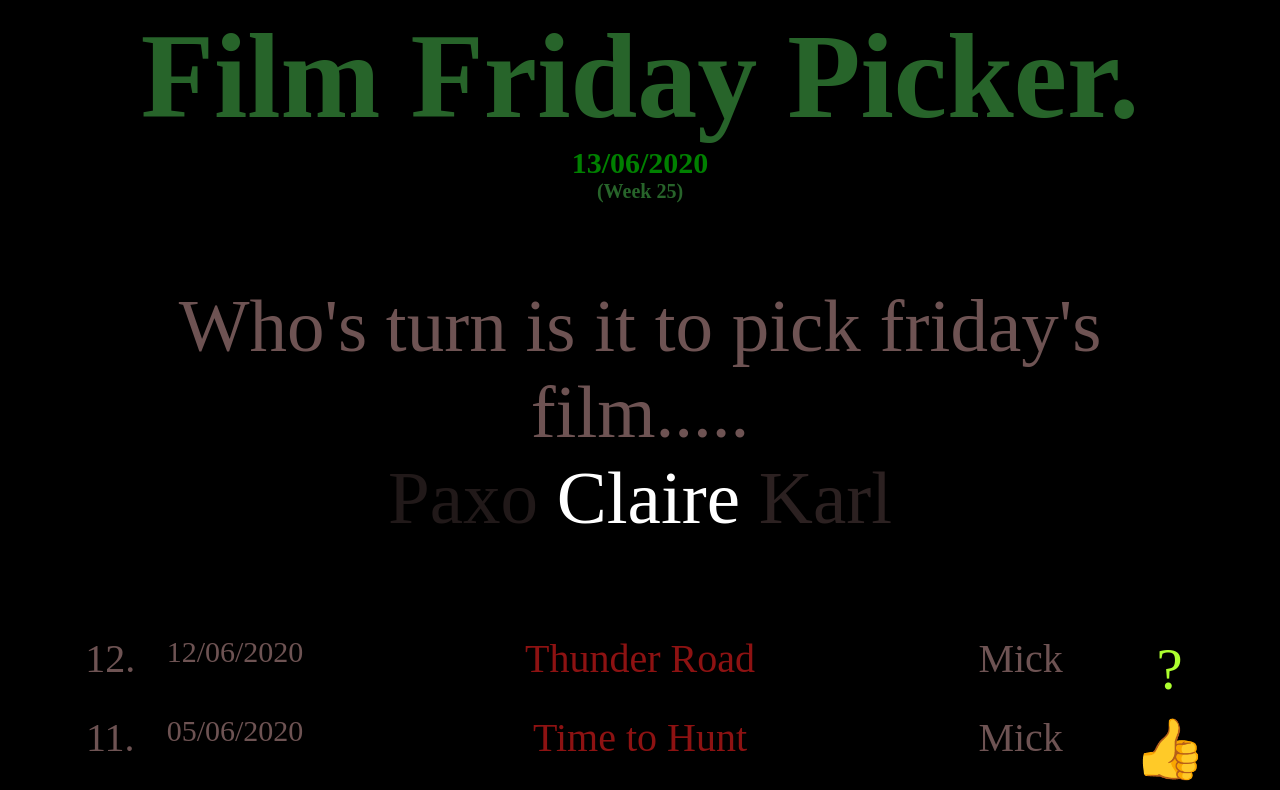
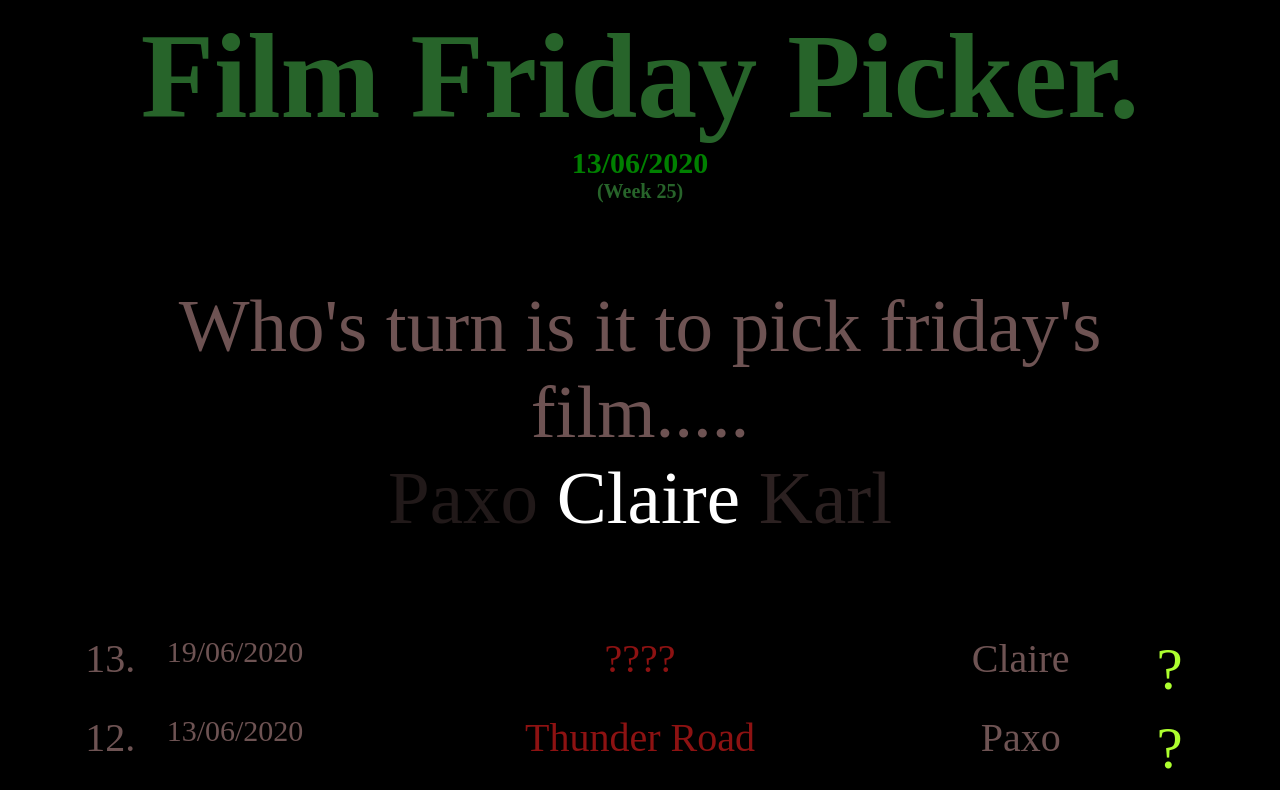
Before and after one commit to bangbangsoftware/fridayfilm, a website: page index.html in a window 1280 px wide. Shown: the top 790 px of the page. Drawn offline with Linux system fonts and the light colour scheme.

Commit message:
Claire is up next

```diff
--- a/index.html
+++ b/index.html
@@ -22,14 +22,22 @@
     <br />
     <br />
     <div class="history">
+      <div>13.</div>
+      <div class="date">19/06/2020</div>
+      <div>
+        <a target="_blank" href="?"> ????</a>
+      </div>
+      <div>Claire</div>
+      <div class="icon">?</div>
+
       <div>12.</div>
-      <div class="date">12/06/2020</div>
+      <div class="date">13/06/2020</div>
       <div>
         <a target="_blank" href="https://www.netflix.com/title/81032556">
           Thunder Road</a
         >
       </div>
-      <div>Mick</div>
+      <div>Paxo</div>
       <div class="icon">?</div>
 
       <div>11.</div>
```
